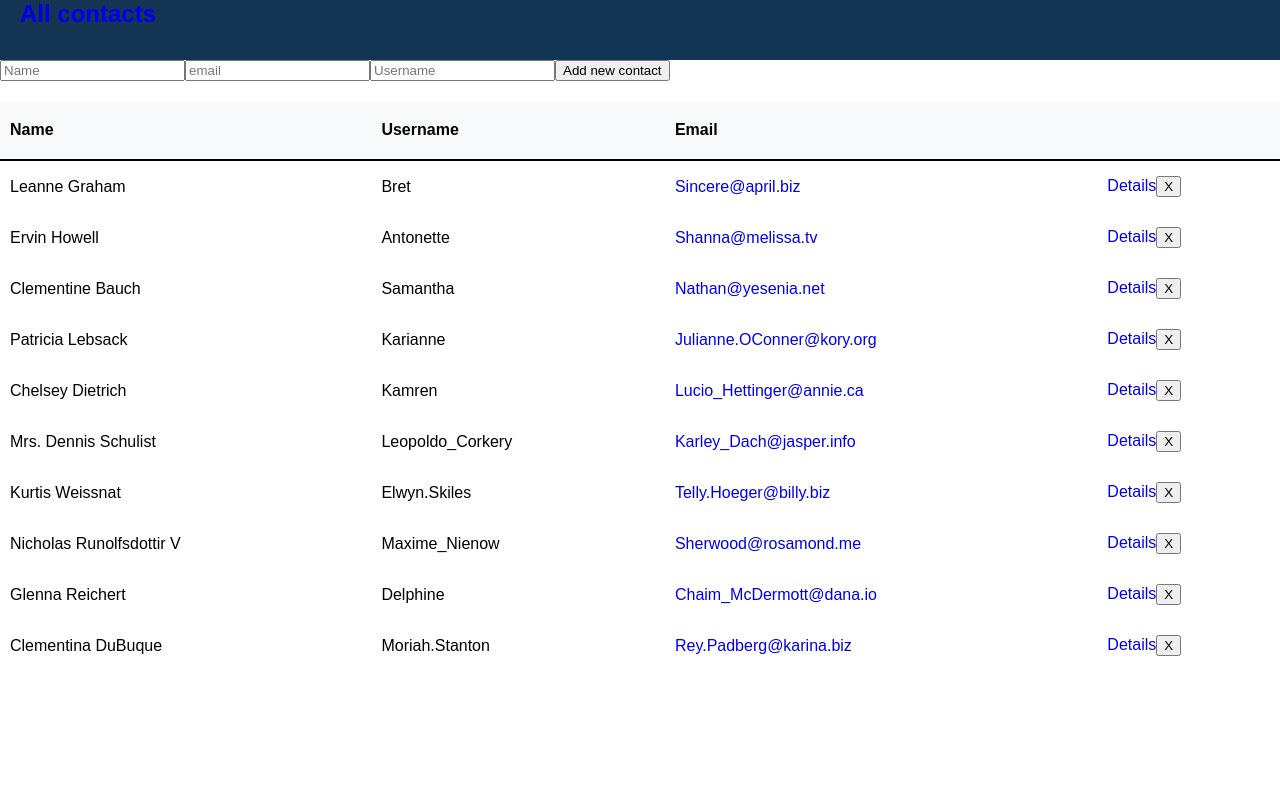
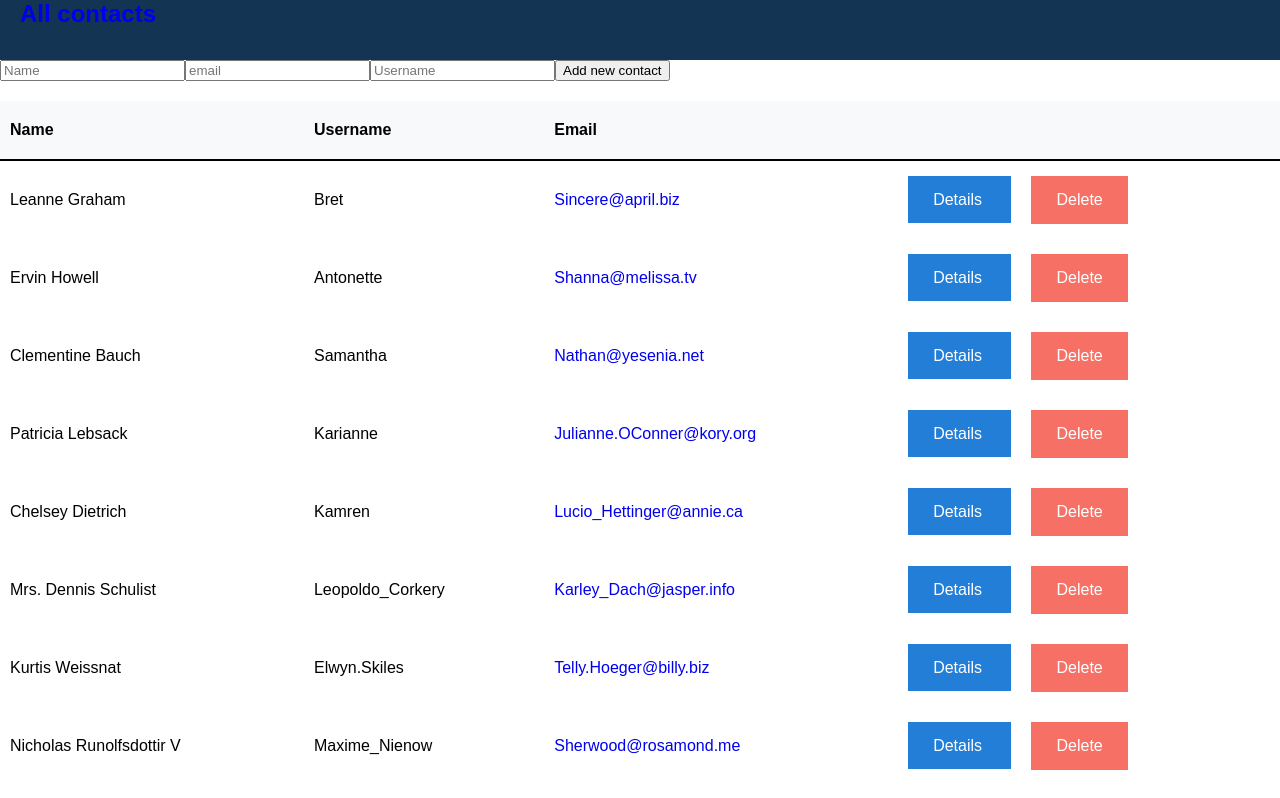
Before and after one commit to AndriiManyak/vue-spa-tt, a Vue app: page / in a window 1280 px wide. Shown: the top 798 px of the page. Built offline with nearby package versions, Linux system fonts and the light colour scheme.

Commit message:
contact details

```diff
--- a/src/components/ContactsTable.vue
+++ b/src/components/ContactsTable.vue
@@ -20,8 +20,19 @@
         <td>{{ contact.username }}</td>
         <td><a :href="`mailto:${contact.email}`">{{ contact.email }}</a></td>
         <td>
-          <router-link :to="{ name: 'contact', params: {id: contact.id} }">Details</router-link>
-          <button type="button" @click="deleteContact(contact.id)">X</button>
+          <router-link
+            class="table__details"
+            :to="{name: 'contact', params: {id: contact.id}}"
+          >
+            Details
+          </router-link>
+
+          <button
+            @click="deleteContact(contact.id)"
+            class="table__delete-button"
+            type="button">
+            Delete
+          </button>
           </td>
       </tr>
     </tbody>
@@ -29,7 +40,6 @@
 </template>
 
 <script>
-
 export default {
   name: 'ContactsTable',
   props: {
@@ -67,6 +77,11 @@ export default {
       &:hover {
         background-color: #DFE0E1;
       }
+
+      &:last-child {
+        background-color: #F8F9FA;
+        cursor: default;
+      }
     }
   }
 
@@ -81,5 +96,43 @@ export default {
       padding: 15px 10px;
     }
   }
+
+  &__details {
+    margin-right: 20px;
+    padding: 15px 25px;
+
+    color: white;
+    background-color: #237ED7;
+    font-size: 16px;
+
+    transition: color 0.5s, background-color 0.5s;
+
+    &:hover {
+      color: #237ED7;
+      background-color: white;
+    }
+  }
+
+  &__delete-button {
+    border:none;
+
+    padding: 15px 25px;
+    color: white;
+    background-color: #F77066;
+    font-size: 16px;
+    outline: none;
+    cursor: pointer;
+
+    transition: color 0.5s, background-color 0.5s;
+
+    &:hover {
+      color: #F77066;
+      background-color: white;
+    }
+
+    &:focus {
+      transform: scale(1.05);
+    }
+  }
 }
 </style>
--- a/src/views/ContactDetails.vue
+++ b/src/views/ContactDetails.vue
@@ -1,15 +1,41 @@
 <template>
   <div class="contactcard">
-    ContactDetails
+    <h1>{{ contactId }}</h1>
+    <p>{{ contact.name}}</p>
+    <p>{{ contact.username}}</p>
+    <p>{{ contact.email}}</p>
+    <p>{{ contact.phone}}</p>
+    <p>{{ contact.website}}</p>
+
+    <div class="company">
+      <h2>Company</h2>
+      <p>{{ contact.company.name}}</p>
+      <p>{{ contact.company.catchPhrase}}</p>
+      <p>{{ contact.company.bs}}</p>
+    </div>
+    <router-link to="/">Back</router-link>
   </div>
 </template>
 
 <script>
+import store from '@/store';
+
 export default {
-
+  data() {
+    return {
+      contactId: this.$route.params.id,
+    };
+  },
+  computed: {
+    contact() {
+      return store.contacts.find((contact) => (
+        contact.id === this.contactId
+      ));
+    },
+  },
 };
 </script>
 
-<style>
+<style scoped>
 
 </style>
```
